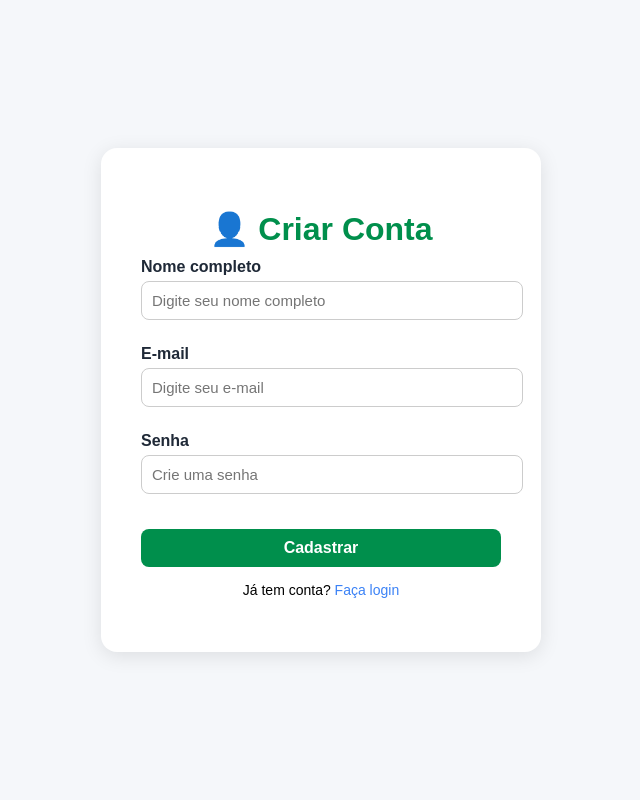
After one commit to Yur3e/sistema-biblioteca-db, a Flask app: page /cadastro in a window 1280 px wide. The commit adds this page. Shown: the whole page, without its empty margins (319-959 px from the left). Run offline with Flask 3, Linux system fonts and the light colour scheme.

Commit message:
feat/jose-yure: incrementando novas funcionalidades 'LOGIN', 'CADASTRO' e modificando os arquivos 'app.py', 'style.css', 'cadastro.html'

```diff
--- a/app.py
+++ b/app.py
@@ -1,18 +1,73 @@
-from flask import Flask, jsonify, render_template
+from flask import Flask, render_template, request, redirect, url_for, flash, jsonify
 from pymongo import MongoClient
 from bson import ObjectId
 
 app = Flask(__name__)
+app.secret_key = "biblioteca123"  # usado para mensagens flash
 
-# Conexão com o MongoDB Atlas
+# === Conexão com o MongoDB Atlas ===
 client = MongoClient("mongodb+srv://Aprendendo_mongo:Aprendendo_mongo@aprendendomongo.yywviso.mongodb.net/?retryWrites=true&w=majority&appName=Aprendendomongo")
-banco = client['biblioteca']
-livros = banco['livros']
-autores = banco['autores']
+banco = client["biblioteca"]
+usuarios = banco["usuarios"]
+livros = banco["livros"]
+autores = banco["autores"]
+
+# ====================== ROTAS DE LOGIN ======================
+
+@app.route('/')
+def home():
+    return redirect(url_for('login'))
+
+@app.route('/login', methods=['GET', 'POST'])
+def login():
+    if request.method == 'POST':
+        email = request.form.get('email')
+        senha = request.form.get('senha')
+
+        usuario = usuarios.find_one({"email": email, "senha": senha})
+
+        if usuario:
+            flash(f"Bem-vindo(a), {usuario['nome']}!", "success")
+            return redirect(url_for('painel'))
+        else:
+            flash("Email ou senha incorretos!", "error")
+
+    return render_template('login.html')
+
+@app.route('/cadastro', methods=['GET', 'POST'])
+def cadastro():
+    if request.method == 'POST':
+        nome = request.form.get('nome')
+        email = request.form.get('email')
+        senha = request.form.get('senha')
+
+        # Verifica se o email já existe
+        if usuarios.find_one({"email": email}):
+            flash("Este e-mail já está cadastrado!", "error")
+            return redirect(url_for('cadastro'))
+
+        # Insere o novo usuário
+        usuarios.insert_one({
+            "nome": nome,
+            "email": email,
+            "senha": senha
+        })
+
+        flash("Cadastro realizado com sucesso! Faça login para continuar.", "success")
+        return redirect(url_for('login'))
+
+    return render_template('cadastro.html')
+
+@app.route('/painel')
+def painel():
+    """Painel principal com os livros"""
+    return render_template('index.html')
+
+# ====================== ROTAS DE LIVROS ======================
 
 @app.route('/api/livros', methods=['GET'])
 def get_livros():
-    """Retorna todos os livros"""
+    """Retorna todos os livros com autor e imagem"""
     lista = []
     for livro in livros.find():
         autor = autores.find_one({"_id": livro["autor_id"]})
@@ -23,15 +78,10 @@ def get_livros():
             "genero": livro["genero"],
             "autor": autor["nome"] if autor else "Desconhecido",
             "disponivel": livro["disponivel"],
-            "imagem_url": livro.get("imagem_url", ""),  # nova chave
+            "imagem_url": livro.get("imagem_url", ""),
             "sinopse": livro.get("sinopse", "")
         })
     return jsonify(lista)
-
-@app.route('/')
-def home():
-    """Renderiza a página inicial"""
-    return render_template('index.html')
 
 @app.route('/livro/<id>')
 def detalhes_livro(id):
@@ -43,5 +93,7 @@ def detalhes_livro(id):
     autor = autores.find_one({"_id": livro["autor_id"]})
     return render_template('detalhes.html', livro=livro, autor=autor)
 
+# ====================== EXECUÇÃO ======================
+
 if __name__ == '__main__':
     app.run(debug=True)
--- a/static/style.css
+++ b/static/style.css
@@ -1,13 +1,13 @@
 /* ======= ESTILO BASE ======= */
 body {
     font-family: 'Segoe UI', sans-serif;
-    background-color: #f4f4f9;
+    background-color: #FAF3E0;
     margin: 0;
     padding: 0;
 }
 
 header {
-    background-color: #008f4c;
+    background-color: #993B07;
     color: white;
     text-align: center;
     padding: 20px;
@@ -35,7 +35,7 @@ header {
 }
 
 .livro h3 {
-    color: #008f4c;
+    color: #D25F05;
     margin-bottom: 10px;
 }
 
@@ -56,7 +56,7 @@ header {
 .btn-detalhes {
     display: inline-block;
     margin-top: 10px;
-    background-color: #008f4c;
+    background-color: #D25F05;
     color: white;
     padding: 10px 15px;
     border-radius: 6px;
@@ -112,3 +112,217 @@ main.detalhes p {
     margin-bottom: 10px;    /* espaço entre imagem e título */
     box-shadow: 0 2px 6px rgba(0,0,0,0.1);
 }
+
+/* =================== BASE GERAL =================== */
+body {
+    font-family: 'Segoe UI', sans-serif;
+    background-color: #f4f4f9;
+    margin: 0;
+    padding: 0;
+}
+
+/* =================== HEADER =================== */
+header {
+    background-color: #008f4c;
+    color: white;
+    text-align: center;
+    padding: 20px;
+}
+
+/* =================== PAINEL DE LIVROS =================== */
+#livros-container {
+    display: grid;
+    grid-template-columns: repeat(auto-fit, minmax(250px, 1fr));
+    gap: 20px;
+    padding: 20px;
+}
+
+.livro {
+    background: white;
+    border-radius: 10px;
+    box-shadow: 0 2px 6px rgba(0,0,0,0.1);
+    padding: 15px;
+    text-align: center;
+    transition: 0.3s;
+}
+
+.livro:hover {
+    transform: scale(1.03);
+}
+
+.livro h3 {
+    color: #008f4c;
+    margin-bottom: 10px;
+}
+
+.livro p {
+    margin: 5px 0;
+}
+
+.livro img {
+    width: 160px;
+    height: 240px;
+    object-fit: cover;
+    border-radius: 8px;
+    margin-bottom: 10px;
+}
+
+/* =================== LOGIN PAGE =================== */
+.login-body {
+    background: linear-gradient(135deg, #008f4c, #00b368);
+    display: flex;
+    justify-content: center;
+    align-items: center;
+    height: 100vh;
+}
+
+.login-container {
+    background: #ffffff;
+    padding: 40px;
+    border-radius: 15px;
+    box-shadow: 0 4px 10px rgba(0,0,0,0.15);
+    width: 350px;
+    text-align: center;
+}
+
+.login-container h1 {
+    color: #008f4c;
+    margin-bottom: 10px;
+}
+
+.login-container h2 {
+    color: #333;
+    font-weight: normal;
+    margin-bottom: 20px;
+}
+
+.login-container input {
+    width: 100%;
+    padding: 10px;
+    margin-bottom: 15px;
+    border: 1px solid #ccc;
+    border-radius: 8px;
+    font-size: 15px;
+}
+
+.login-container button {
+    width: 100%;
+    padding: 10px;
+    background-color: #008f4c;
+    color: white;
+    font-size: 16px;
+    border: none;
+    border-radius: 8px;
+    cursor: pointer;
+    transition: 0.3s;
+}
+
+.login-container button:hover {
+    background-color: #00a75a;
+}
+
+/* =================== MENSAGENS FLASH =================== */
+.mensagens {
+    margin-top: 10px;
+}
+
+.mensagens p {
+    font-size: 14px;
+    padding: 8px;
+    border-radius: 6px;
+}
+
+.mensagens p.success {
+    background-color: #d4edda;
+    color: #155724;
+}
+
+.mensagens p.error {
+    background-color: #f8d7da;
+    color: #721c24;
+}
+
+body {
+    font-family: "Poppins", sans-serif;
+    background-color: #F5F7FA;
+    display: flex;
+    justify-content: center;
+    align-items: center;
+    height: 100vh;
+}
+
+.login-container {
+    background: white;
+    padding: 40px;
+    border-radius: 16px;
+    box-shadow: 0 4px 20px rgba(0,0,0,0.1);
+    width: 360px;
+    text-align: center;
+}
+
+h1 {
+    color: #1E3A8A;
+    margin-bottom: 25px;
+}
+
+label {
+    display: block;
+    margin-top: 10px;
+    text-align: left;
+    color: #1F2937;
+    font-weight: 600;
+}
+
+input {
+    width: 100%;
+    padding: 10px;
+    margin-top: 5px;
+    border: 1px solid #CBD5E1;
+    border-radius: 8px;
+    font-size: 15px;
+}
+
+button {
+    width: 100%;
+    margin-top: 20px;
+    padding: 10px;
+    background-color: #3B82F6;
+    color: white;
+    border: none;
+    border-radius: 8px;
+    font-weight: bold;
+    cursor: pointer;
+    transition: 0.3s;
+}
+
+button:hover {
+    background-color: #2563EB;
+}
+
+.link {
+    margin-top: 15px;
+    font-size: 14px;
+}
+
+.link a {
+    color: #3B82F6;
+    text-decoration: none;
+}
+
+.link a:hover {
+    text-decoration: underline;
+}
+
+.messages {
+    margin-top: 20px;
+}
+
+.success {
+    color: green;
+    font-weight: bold;
+}
+
+.error {
+    color: red;
+    font-weight: bold;
+}
--- /dev/null
+++ b/templates/cadastro.html
@@ -0,0 +1,38 @@
+<!DOCTYPE html>
+<html lang="pt-BR">
+<head>
+    <meta charset="UTF-8">
+    <title>Cadastro - Biblioteca Online</title>
+    <link rel="stylesheet" href="{{ url_for('static', filename='style.css') }}">
+</head>
+<body>
+    <div class="login-container">
+        <h1>👤 Criar Conta</h1>
+
+        <form method="POST" action="/cadastro">
+            <label for="nome">Nome completo</label>
+            <input type="text" id="nome" name="nome" placeholder="Digite seu nome completo" required>
+
+            <label for="email">E-mail</label>
+            <input type="email" id="email" name="email" placeholder="Digite seu e-mail" required>
+
+            <label for="senha">Senha</label>
+            <input type="password" id="senha" name="senha" placeholder="Crie uma senha" required>
+
+            <button type="submit">Cadastrar</button>
+        </form>
+
+        <p class="link">Já tem conta? <a href="/login">Faça login</a></p>
+
+        {% with messages = get_flashed_messages(with_categories=true) %}
+            {% if messages %}
+                <div class="messages">
+                    {% for category, message in messages %}
+                        <p class="{{ category }}">{{ message }}</p>
+                    {% endfor %}
+                </div>
+            {% endif %}
+        {% endwith %}
+    </div>
+</body>
+</html>
```
Also changed, not shown: templates/login.html (added, +29 -0 lines), templates/painel.html (added, +22 -0 lines).
